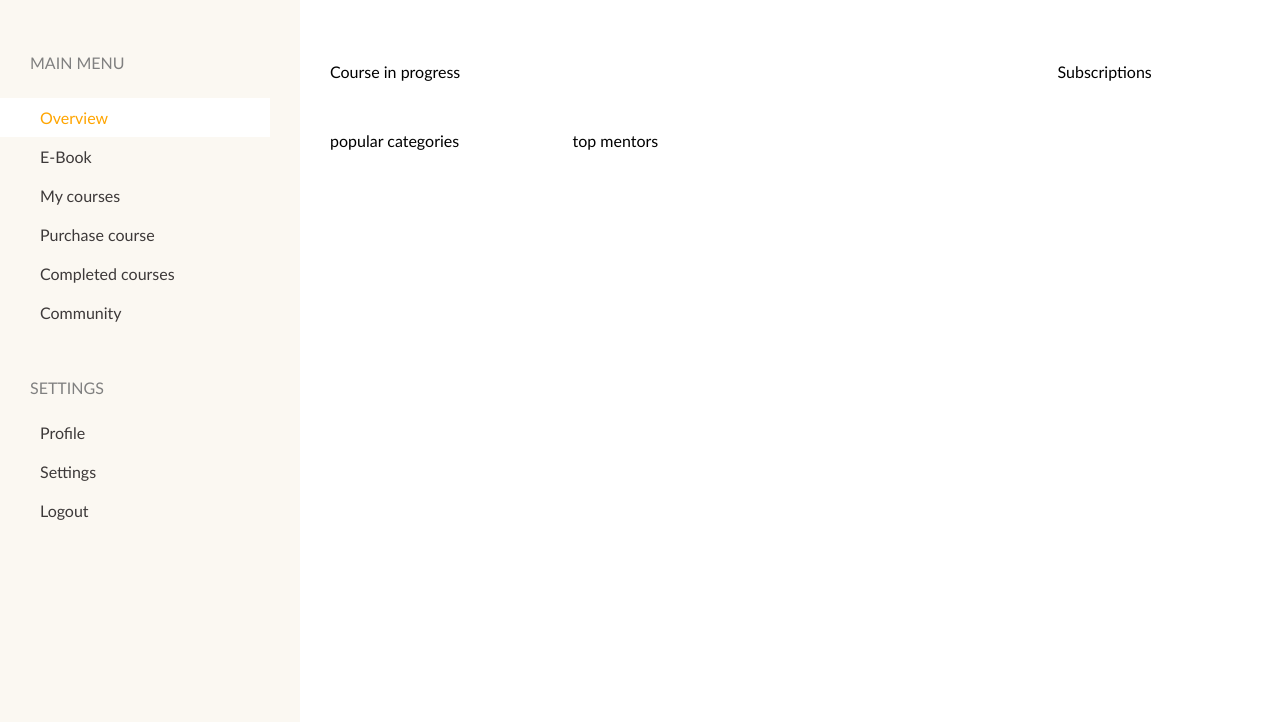
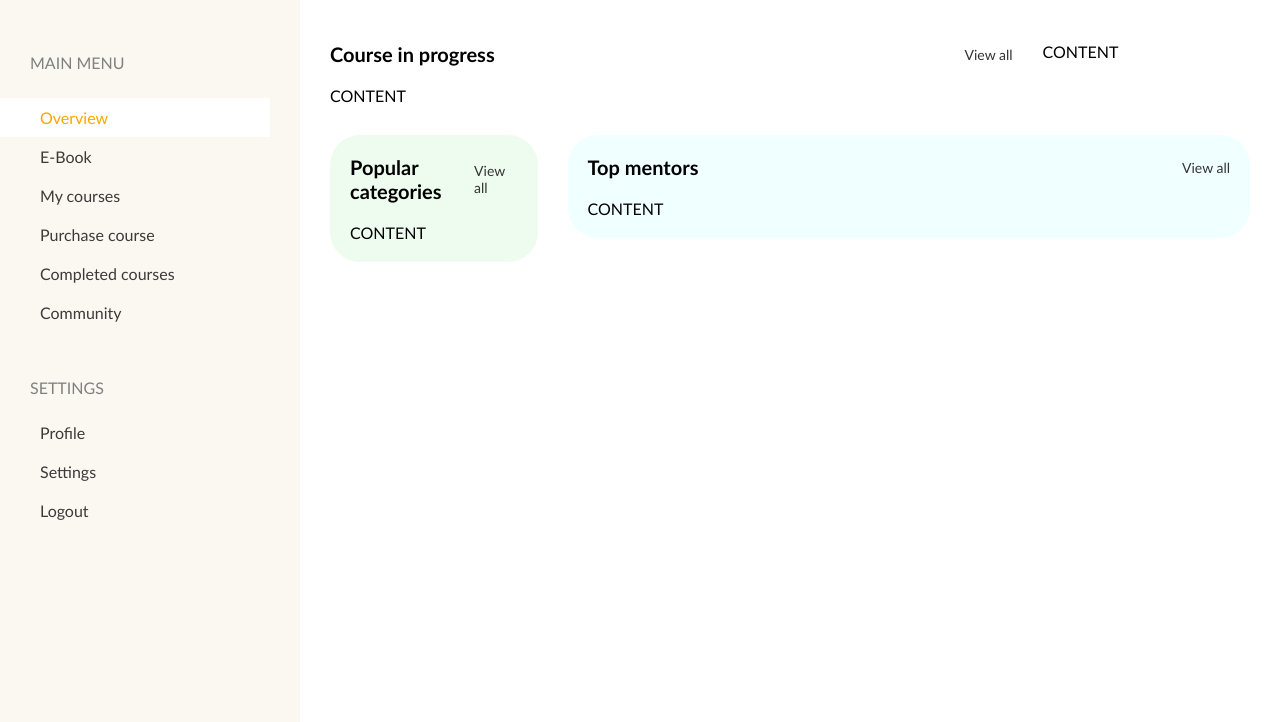
Before and after one commit to VitalijusS/eduhouse, a website: page index.html in a window 1280 px wide. Shown: the part 78-800 px from the top of the page. Drawn offline with Linux system fonts and the light colour scheme.

Commit message:
main content boxes

```diff
--- a/css/aside.css
+++ b/css/aside.css
@@ -6,42 +6,42 @@ aside {
     gap: 40px;
 }
 
-.logo {
+aside .logo {
     margin-left: 30px;
 
 }
 
-.main-nav {
+aside .main-nav {
     display: flex;
     flex-direction: column;
     gap: 30px;
 
 }
 
-.nav-group {
+aside .nav-group {
     display: flex;
     flex-direction: column;
     gap: 10px;
 }
 
-.nav-group-title {
+aside .nav-group-title {
     color: grey;
     margin-left: 30px;
     text-transform: uppercase;
 
 }
 
-.nav-list {
+aside .nav-list {
     display: flex;
     flex-direction: column;
     }
 
-.link{
+aside .link{
     text-decoration: none;
     color: rgb(61, 57, 57);
     padding: 10px 40px;
 }
-.active{
+aside .active{
     background-color: white;
     color: orange;
 }
--- a/css/main.css
+++ b/css/main.css
@@ -19,7 +19,7 @@ main {
     "header header header header"
     "progress progress progress subscription"
     "popular mentors mentors mentors";
-    gap: 50px;
+    gap: 30px;
     padding: 20px 30px;
 }
 .course-progress{
@@ -34,3 +34,32 @@ main {
 .top-mentors{
     grid-area: mentors;
 }
+.block{
+    display: grid;
+    grid-template-columns: auto auto;
+    gap: 20px;
+}
+.block > .title {
+    font-size: 20px;
+    margin: 0;
+    align-self: center;
+}
+
+.block > .link{
+    font-size: 14px;
+    margin: 0;
+    color: #333;
+    text-decoration: none;
+    justify-self: end;
+    align-self: center;
+}
+
+.block > .content{
+    grid-column: span 2;
+}
+
+.block.block-bg{
+    background-color: #eefcef;
+    border-radius: 30px;
+    padding: 20px;
+}
--- a/index.html
+++ b/index.html
@@ -51,17 +51,23 @@
                 <img class="avatar" src="./img/userImage.png" alt="user avatar">
             </div>
         </header>
-        <section class="course-progress">
-            Course in progress
+        <section class="block course-progress">
+            <h2 class="title">Course in progress</h2>
+            <a class="link" href="#">View all</a>
+            <div class="content">CONTENT</div>
         </section>
-        <section class="subscription">
-            Subscriptions
+        <section class="block subscription">
+            <div class="content">CONTENT</div>
         </section>
-        <section class="popular-categories">
-            popular categories
+        <section class="block block-bg popular-categories">
+            <h2 class="title">Popular categories</h2>
+            <a class="link" href="#">View all</a>
+            <div class="content">CONTENT</div>
         </section>
-        <section class="top-mentors">
-            top mentors
+        <section class="block block-bg top-mentors" style="background-color: azure;">
+            <h2 class="title">Top mentors</h2>
+            <a class="link" href="#">View all</a>
+            <div class="content">CONTENT</div>
         </section>
 
     </main>
```
